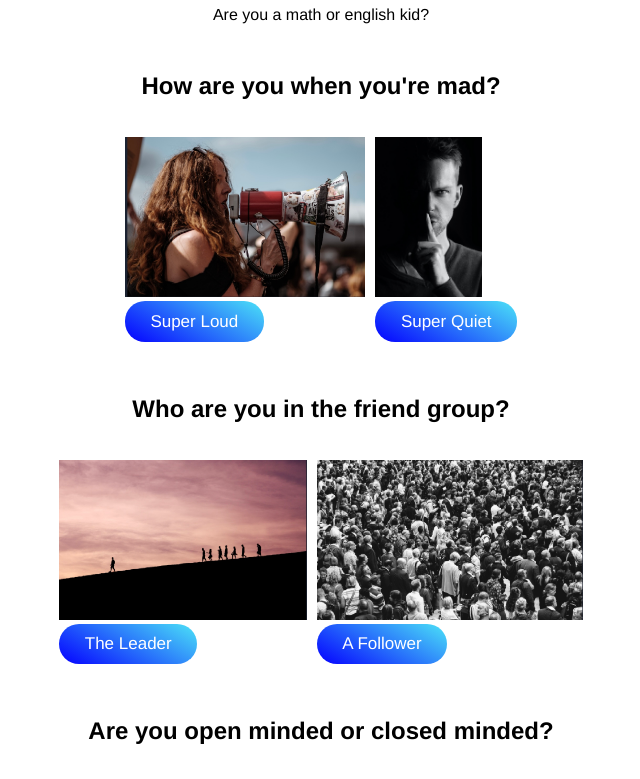
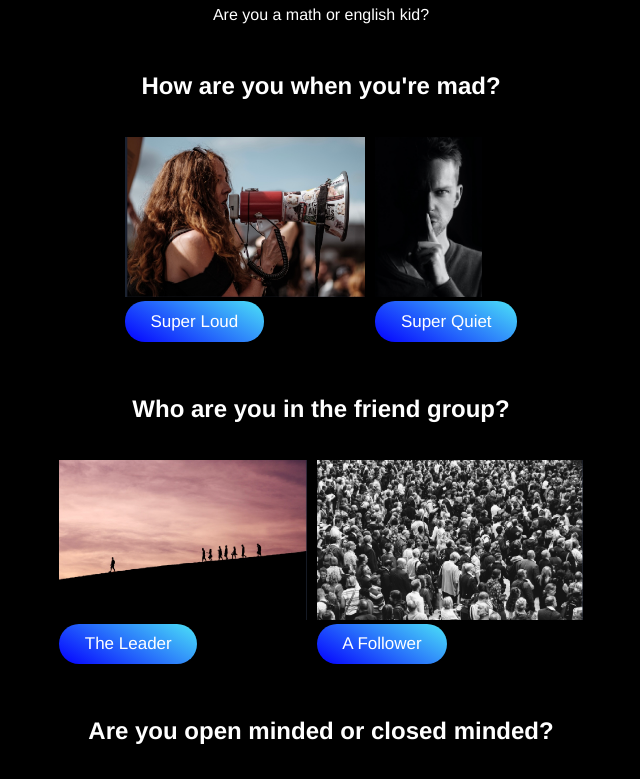
Before and after one commit to kamilawithak/PersonalityQuiz, a plain HTML site: page index.html in a window 1280 px wide. Shown: the part 84-863 px from the top of the page, without its empty margins (319-959 px from the left). Drawn offline with Linux system fonts and the light colour scheme.

Commit message:
Update quiz.css

```diff
--- a/quiz.css
+++ b/quiz.css
@@ -4,7 +4,9 @@ body {
   align-items: center;
   font-family: "Benton Sans", "Helvetica Neue", helvetica, arial, sans-serif;
   margin: 2em;
+  background-color: #000000;
 }
+
 
 /* STYLE TEXT */
 h1 {
@@ -16,10 +18,12 @@ h1 {
 h2 {
   text-align: center;
   margin-top: 2em;
+  color: #FFFFFF;
 }
 
 p {
   text-align: center;
+  color: #FFFFFF;
 }
 /* STYLE FLEX CONTAINER */
 .question {
```
